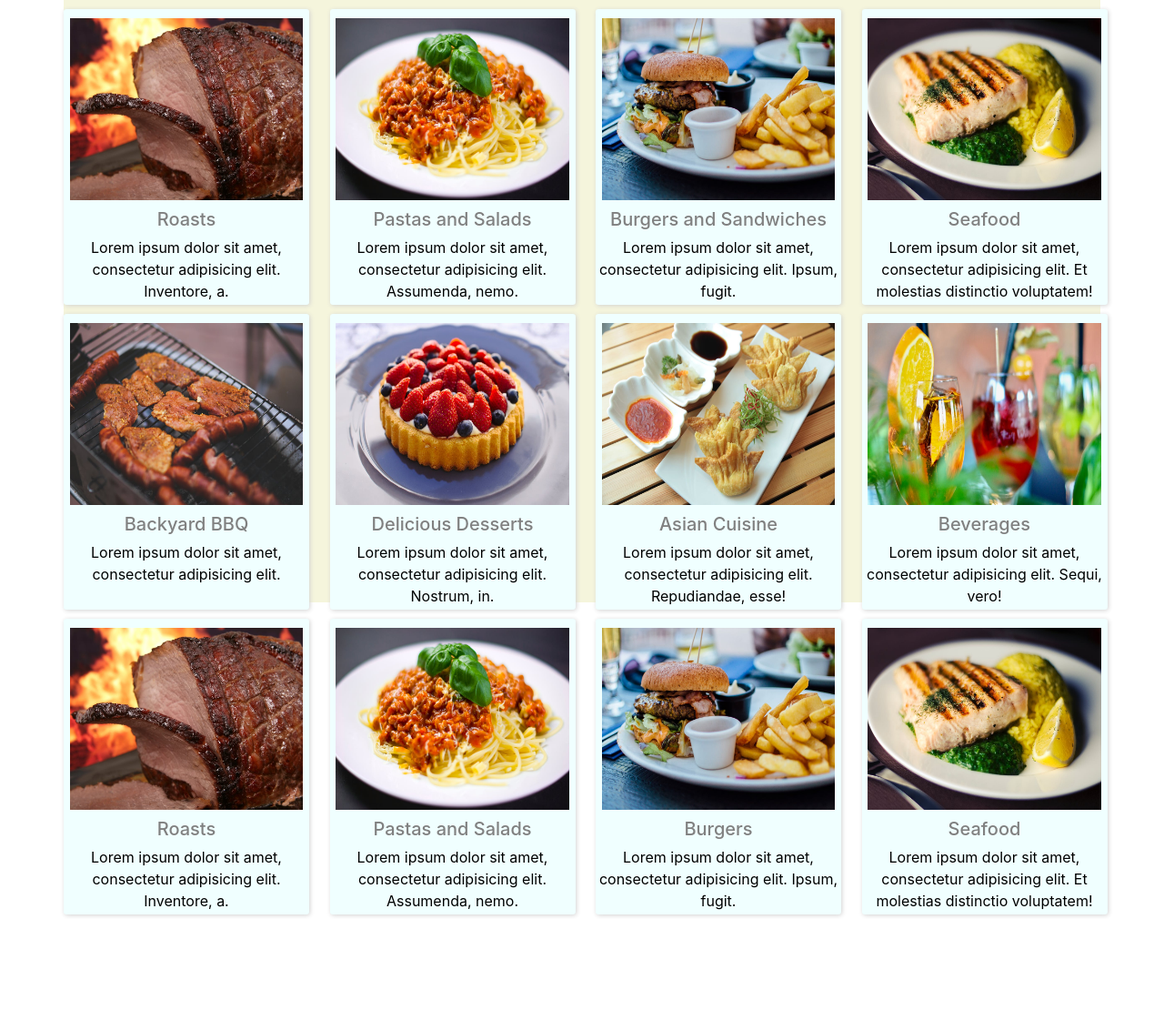
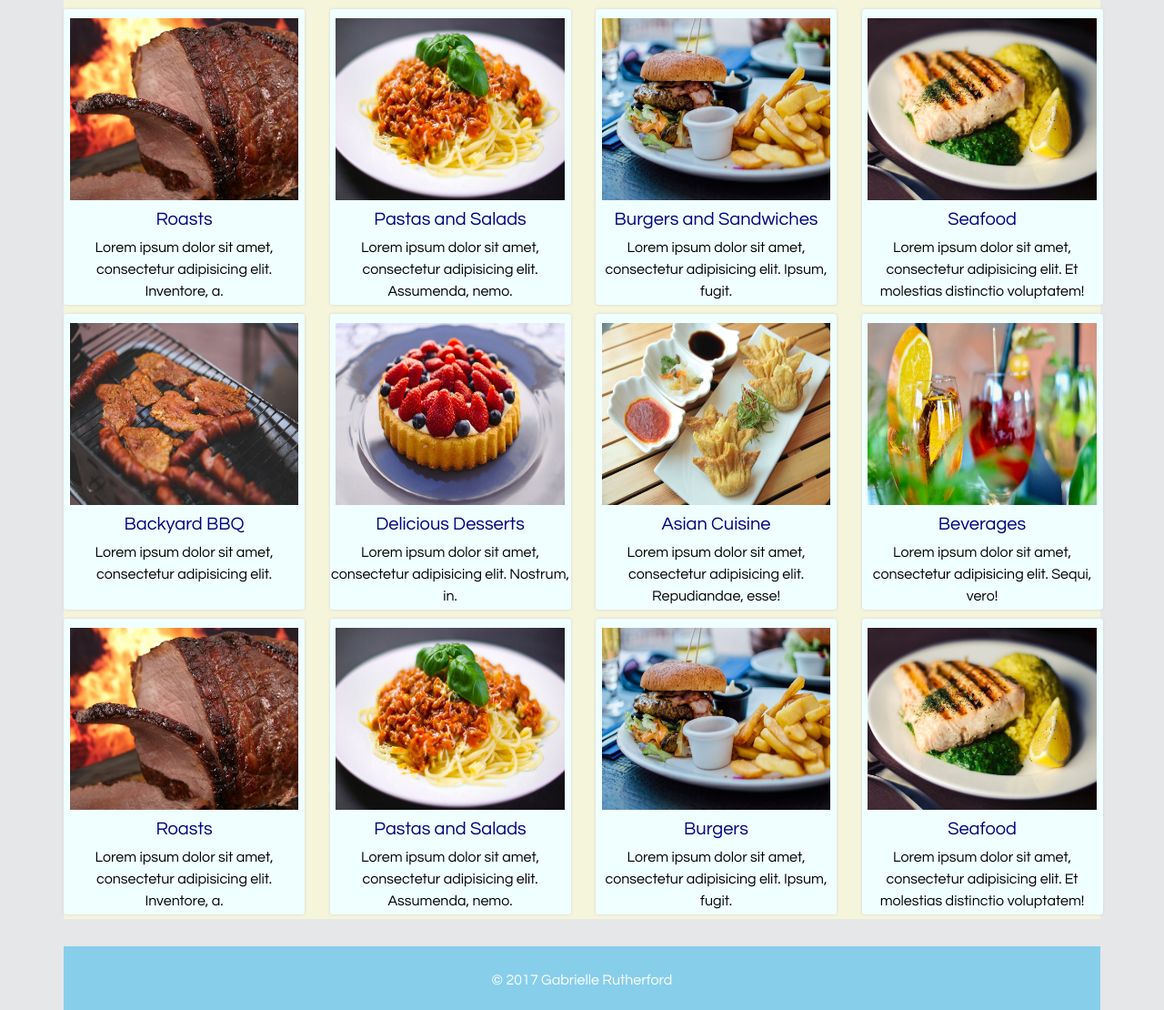
Before and after one commit to Gabbykun555/cater_co, a plain HTML site: page menus.html in a window 1280 px wide. Shown: the part 299-1409 px from the top of the page at 91% size. Before the commit the page ends 1309 px from the top, so only its background shows below. Drawn offline with nearby package versions, Linux system fonts and the light colour scheme.

Commit message:
Finishing changes added

```diff
--- a/menus.html
+++ b/menus.html
@@ -3,6 +3,8 @@
 <head>
     <meta charset="UTF-8">
     <meta name="viewport" content="width=device-width, initial-scale=1.0">
+    <link href="https://fonts.googleapis.com/css?family=Rubik" type="text/css" rel="stylesheet">
+    <link href="https://fonts.googleapis.com/css?family=Questrial" type="text/css" rel="stylesheet">
     <link rel="stylesheet" href="https://cdnjs.cloudflare.com/ajax/libs/font-awesome/4.7.0/css/font-awesome.css">
     <link rel="stylesheet" href="https://cdnjs.cloudflare.com/ajax/libs/font-awesome-animation/0.1.0/font-awesome-animation.css">
     <link rel="stylesheet" href="http://code.ionicframework.com/ionicons/2.0.1/css/ionicons.min.css">
@@ -13,7 +15,7 @@
 
 <body>
 
-
+    <div class="overlay">
       <div class="row">
        <div class="col-md-6">
        <div id="logo">
@@ -36,6 +38,7 @@
 
          <hr>
 
+         <section id="content">
          <div class="container">
              <div class="header text-center">
                  <h2>Signature Menus</h2>
@@ -44,109 +47,117 @@
              <div class="row">
 
                  <div class="col-md-3">
-                   <div class="menu">
+                   <a href><div class="menu">
                     <img src="images/ham.jpeg" alt="">
                     <h5>Roasts</h5>
                     <p>Lorem ipsum dolor sit amet, consectetur adipisicing elit. Inventore, a.</p>
-                    </div>
+                    </div></a>
                  </div>
 
                  <div class="col-md-3">
-                   <div class="menu">
+                   <a href=""><div class="menu">
                     <img src="images/pasta.jpg" alt="">
                     <h5>Pastas and Salads</h5>
                     <p>Lorem ipsum dolor sit amet, consectetur adipisicing elit. Assumenda, nemo.</p>
-                    </div>
+                    </div></a>
                  </div>
 
                  <div class="col-md-3">
-                   <div class="menu">
+                   <a href=""><div class="menu">
                     <img src="images/burger.jpeg" alt="">
                     <h5>Burgers and Sandwiches</h5>
                     <p>Lorem ipsum dolor sit amet, consectetur adipisicing elit. Ipsum, fugit.</p>
-                    </div>
+                    </div></a>
                  </div>
 
                  <div class="col-md-3">
-                    <div class="menu">
+                    <a href=""><div class="menu">
                      <img src="images/fish.jpg" alt="">
                      <h5>Seafood</h5>
                     <p>Lorem ipsum dolor sit amet, consectetur adipisicing elit. Et molestias distinctio voluptatem!</p>
-                 </div>
+                 </div></a>
              </div>
 
 
                  <div class="col-md-3">
-                    <div class="menu">
+                    <a href=""><div class="menu">
                      <img src="images/bbq.jpg" alt="">
                      <h5>Backyard BBQ</h5>
                     <p>Lorem ipsum dolor sit amet, consectetur adipisicing elit.</p>
-                    </div>
+                    </div></a>
                  </div>
 
                  <div class="col-md-3">
-                    <div class="menu">
+                    <a href=""><div class="menu">
                      <img src="images/dessert.jpeg" alt="">
                      <h5>Delicious Desserts</h5>
                      <p>Lorem ipsum dolor sit amet, consectetur adipisicing elit. Nostrum, in.</p>
-                     </div>
+                     </div></a>
                  </div>
 
                  <div class="col-md-3">
-                    <div class="menu">
+                    <a href=""><div class="menu">
                      <img src="images/asian.jpeg" alt="">
                      <h5>Asian Cuisine</h5>
                     <p>Lorem ipsum dolor sit amet, consectetur adipisicing elit. Repudiandae, esse!</p>
-                    </div>
+                    </div></a>
                  </div>
 
                  <div class="col-md-3">
-                    <div class="menu">
+                    <a href=""><div class="menu">
                      <img src="images/drinks.jpeg" alt="">
                      <h5>Beverages</h5>
                     <p>Lorem ipsum dolor sit amet, consectetur adipisicing elit. Sequi, vero!</p>
-                    </div>
+                    </div></a>
                  </div>
 
 
              <div class="col-md-3">
-                   <div class="menu">
+                   <a href=""><div class="menu">
                     <img src="images/ham.jpeg" alt="">
                     <h5>Roasts</h5>
                     <p>Lorem ipsum dolor sit amet, consectetur adipisicing elit. Inventore, a.</p>
-                    </div>
+                    </div></a>
                  </div>
 
                  <div class="col-md-3">
-                   <div class="menu">
+                   <a href=""><div class="menu">
                     <img src="images/pasta.jpg" alt="">
                     <h5>Pastas and Salads</h5>
                     <p>Lorem ipsum dolor sit amet, consectetur adipisicing elit. Assumenda, nemo.</p>
-                    </div>
+                    </div></a>
                  </div>
 
                  <div class="col-md-3">
-                   <div class="menu">
+                   <a href=""><div class="menu">
                     <img src="images/burger.jpeg" alt="">
                     <h5>Burgers</h5>
                     <p>Lorem ipsum dolor sit amet, consectetur adipisicing elit. Ipsum, fugit.</p>
-                    </div>
+                    </div></a>
                  </div>
 
                  <div class="col-md-3">
-                    <div class="menu">
+                    <a href=""><div class="menu">
                      <img src="images/fish.jpg" alt="">
                      <h5>Seafood</h5>
                     <p>Lorem ipsum dolor sit amet, consectetur adipisicing elit. Et molestias distinctio voluptatem!</p>
-                 </div>
+                 </div></a>
              </div>
             </div>
           </div>
+    </section>
 
-
+ <section id="copyright">
+   <div class="container">
+    <footer>
+        <p>&copy; 2017 Gabrielle Rutherford</p>
+    </footer>
+    </div>
+   </section>
 
 
     <script src="https://cdnjs.cloudflare.com/ajax/libs/jquery/3.2.1/jquery.js"></script>
     <script src="js/main.js"></script>
+  </div>
 </body>
 </html>
--- a/style/menus.css
+++ b/style/menus.css
@@ -9,7 +9,12 @@ body, html {
     width: 100%;
     height: 100%;
     color: black;
-    background-color: white;
+    background-color:  #e5e7e9
+;
+    background-image: url('');
+    background-size: cover;
+    background-repeat: no-repeat;
+    font-family: Questrial;
 }
 
 ul {
@@ -31,7 +36,9 @@ h1 {
 
 h3 {
     color: tan;
+    font-weight: bold;
     padding: 40px 0 0 50px;
+    font-family: Rubik;
 }
 
 
@@ -45,13 +52,24 @@ i {
 
 }
 
+#navigation a {
+    color: skyblue;
+}
+
 a {
-    color: skyblue;
-    z-index: 13;
-    position: relative;
+
 }
 
 a:hover {
+    text-decoration: none;
+}
+
+.col-md-3 a {
+    color: #000;
+}
+
+.col-md-3 a:hover {
+    color: gray;
     text-decoration: none;
 }
 
@@ -59,9 +77,10 @@ a:hover {
 .container {
     background-color: beige;
     width: 100%;
-    height: 100vh;
+    height: 100%;
     padding: 0;
     margin: 0 auto;
+    z-index: 3;
    /* border: solid 30px azure; */
 }
 
@@ -77,12 +96,12 @@ h2 {
 
 .menu {
     margin: 5px 0px;
-    width: 270px;
+    width: 265px;
     height: 325px;
     background-color: azure;
     text-align: center;
     border-radius: 0.2em;
-    box-shadow: 1px 1px 0.3em lightgray;
+    box-shadow: 0px 0px 0.2em lightgray;
 }
 
 img {
@@ -98,5 +117,22 @@ h5, p {
 }
 
 h5 {
-    color: gray;
+    color: navy;
 }
+
+#content {
+    margin-bottom: 30px;
+    z-index: 5;
+    position: relative;
+}
+
+footer {
+    width: 100%;
+    height: 70px;
+    background-color: skyblue;
+}
+
+footer p {
+    color: white;
+    padding: 25px 0 0 0;
+}
--- a/style/style.css
+++ b/style/style.css
@@ -9,6 +9,7 @@ body, html {
     width: 100%;
     height: 100%;
     overflow: hidden;
+    font-family: Questrial;
 }
 
 .wrapper {
@@ -68,7 +69,9 @@ h1 {
 
 h3 {
     color: white;
+    font-weight: bold;
     padding: 40px 0 0 50px;
+    font-family: Rubik;
 }
 
 .btns {
```
Also changed, not shown: index.html (+7 -5 lines), images/bg.jpg (added).
